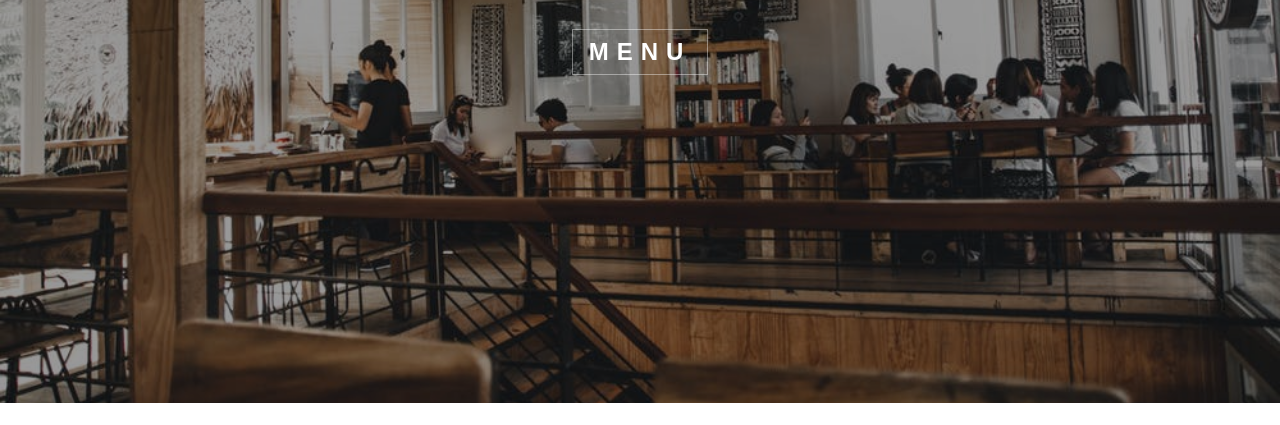
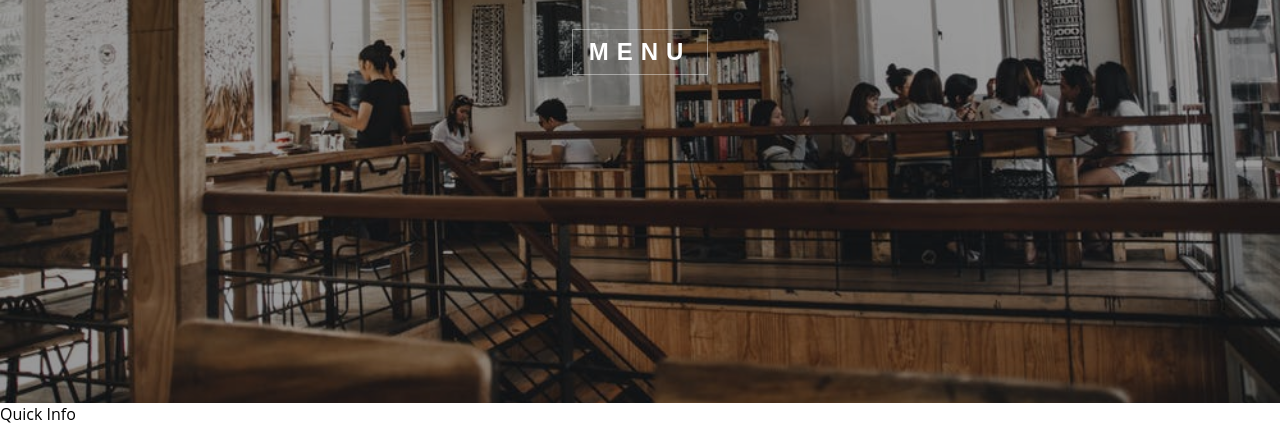
Before and after one commit to guhandelta/GatsbyRestaurant, a Gatsby site: page / in a window 1280 px wide. Shown: the part 398-823 px from the top of the page. Before the commit the page ends 801 px from the top, so only its background shows below. Built offline with nearby package versions, Linux system fonts and the light colour scheme; Gatsby itself is replaced by a stand-in of ours.

Commit message:
Created a QuickInfo Section

```diff
--- /dev/null
+++ b/src/components/HomePageComponents/QuickInfo.js
@@ -0,0 +1,7 @@
+import React, { Component } from "react"
+
+export default class QuickInfo extends Component {
+  render() {
+    return <div>Quick Info</div>
+  }
+}
--- a/src/pages/index.js
+++ b/src/pages/index.js
@@ -2,6 +2,7 @@
 import Layout from "../components/layout"
 import SEO from "../components/seo"
 import { HomeHeader, Banner, BannerButton } from "../utils"
+import QuickInfo from "../components/HomePageComponents/QuickInfo"
 import img from "../images/bcg/homeBcg.jpeg"
 
 const IndexPage = () => (
@@ -12,6 +13,7 @@
         <BannerButton style={{ margin: "2rem auto" }}>Menu</BannerButton>
       </Banner>
     </HomeHeader>
+    <QuickInfo />
   </Layout>
 )
 
--- a/src/utils/Button.js
+++ b/src/utils/Button.js
@@ -16,6 +16,8 @@
   &:hover {
     background: ${styles.colors.mainWhite};
     color: ${styles.colors.mainBlack};
+    border: none;
+    margin: 0.5px auto;
     cursor: pointer;
   }
 `
```
